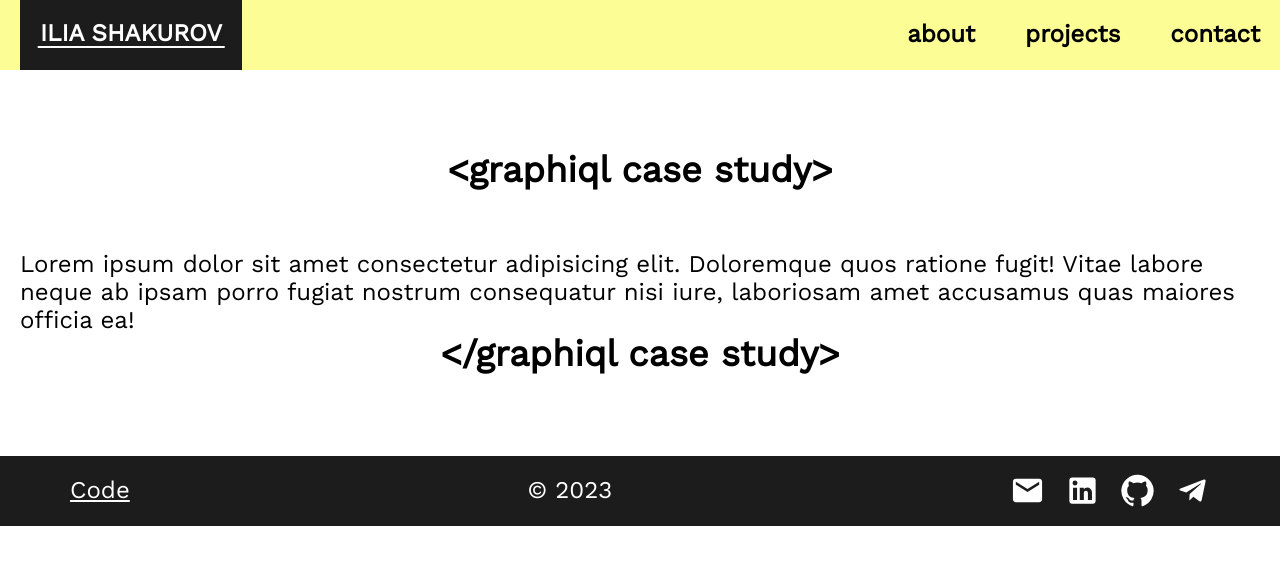
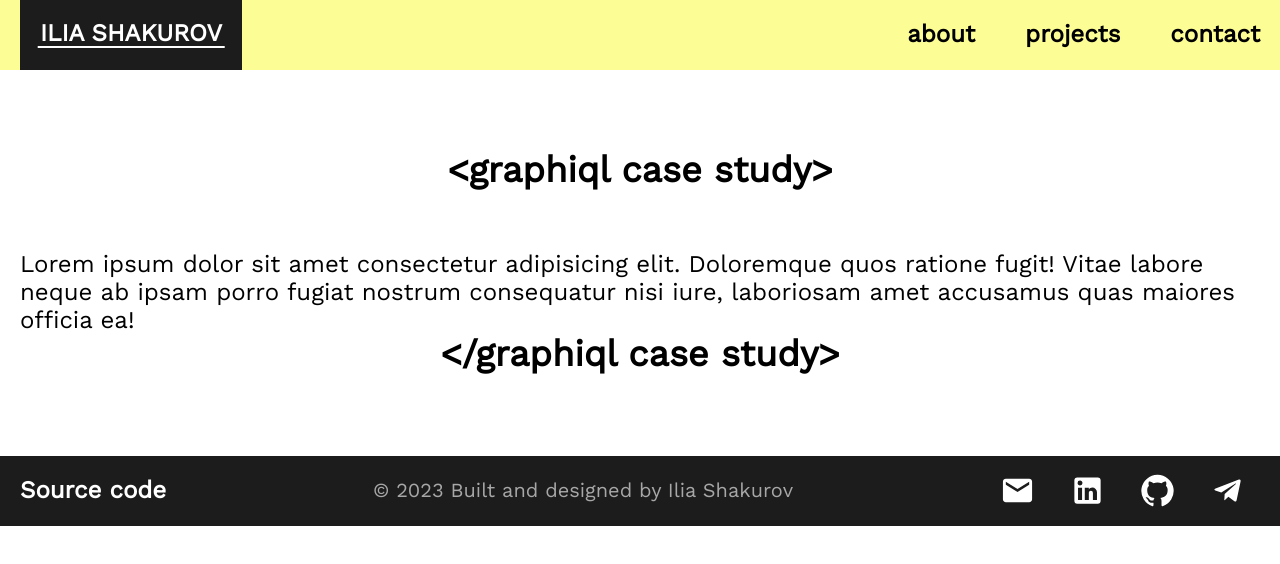
Before and after one commit to Ilichhh/portfolio-website, a React (Vite) app: page /graphiql in a window 1280 px wide. Shown: the top 564 px of the page. Built offline with nearby package versions, Linux system fonts and the light colour scheme.

Commit message:
feat: update styles for projects, contacts section and footer

```diff
--- a/src/components/FeaturedProjectPreview.tsx
+++ b/src/components/FeaturedProjectPreview.tsx
@@ -2,6 +2,7 @@ import { Link } from 'react-router-dom';
 import { useParallax } from 'react-scroll-parallax';
 
 import { LinkButton, TechBadge } from './common';
+import EastIcon from '@mui/icons-material/East';
 
 import { ProjectPreviewData } from '../types';
 
@@ -18,10 +19,11 @@ const ProjectPreview = styled.div<{ pos: 'left' | 'right' }>`
     flex-direction: column;
   }
 `;
+
 const DesktopScreenshot = styled.img`
   width: 100%;
-  border: 4px solid ${theme.colors.textDark};
-  box-shadow: 6px 6px ${theme.colors.textDark};
+  box-shadow: 10px 10px ${theme.colors.textDark};
+  transition: 0.2s filter;
   @media (max-width: 997px) {
     width: 88%;
   }
@@ -29,14 +31,15 @@ const DesktopScreenshot = styled.img`
 
 const MobileScreenshot = styled.img<{ pos: 'left' | 'right' }>`
   position: absolute;
-  top: 80px;
+  top: 20%;
   ${({ pos }) => (pos === 'left' ? 'right: -60px' : 'left: -60px')};
   width: 28%;
-  border: 4px solid ${theme.colors.textDark};
-  box-shadow: 6px 6px ${theme.colors.textDark};
+  box-shadow: 10px 10px ${theme.colors.textDark};
+  transition: 0.2s filter;
   @media (max-width: 997px) {
     right: 0;
     left: auto;
+    width: 22%;
   }
 `;
 
@@ -49,7 +52,7 @@ const DeployLink = styled.div`
   text-decoration: none;
   opacity: 0;
   background-color: ${theme.colors.bgDark};
-  color: ${theme.colors.yellow};
+  color: ${theme.colors.purple};
   transform: translate(-50%, -50%);
   transition: 0.2s all;
 `;
@@ -57,14 +60,16 @@ const DeployLink = styled.div`
 const ScreenshotsWrapper = styled(Link)`
   position: relative;
   flex: 1 1 0;
-  // &:hover {
-  //   ${DesktopScreenshot}, ${MobileScreenshot} {
-  //     filter: blur(3px);
-  //   }
-  //   ${DeployLink} {
-  //     opacity: 1;
-  //   }
-  // }
+  @media (min-width: 769px) {
+    &:hover {
+      ${DesktopScreenshot}, ${MobileScreenshot} {
+        filter: blur(3px);
+      }
+      ${DeployLink} {
+        opacity: 1;
+      }
+    }
+  }
   @media (max-width: 997px) {
     margin-top: 40px;
   }
@@ -103,7 +108,8 @@ export const FeaturedProjectPreview = ({ data, imagePositioning }: ProjectPrevie
   const { name, stack, description, desktopImageUrl, mobileImageUrl, deployUrl, caseStudyUrl } =
     data;
 
-  const { ref } = useParallax<HTMLImageElement>({ speed: 5 });
+  const desktopParallax = useParallax<HTMLImageElement>({ speed: 3 });
+  const mobileParallax = useParallax<HTMLImageElement>({ speed: 6 });
 
   const TechList = stack.map((skill) => (
     <TechBadge small key={skill}>
@@ -117,17 +123,22 @@ export const FeaturedProjectPreview = ({ data, imagePositioning }: ProjectPrevie
         <Header>{name}</Header>
         <SkillsList>{TechList}</SkillsList>
         <Description>{description}</Description>
-        <LinkButton color={theme.colors.purple} width={180} to={caseStudyUrl}>
+        <LinkButton color={theme.colors.purple} to={caseStudyUrl}>
           Case study
+          <EastIcon />
         </LinkButton>
       </Info>
       <ScreenshotsWrapper to={deployUrl} target="_blank">
-        <DesktopScreenshot src={desktopImageUrl} alt="Project desktop preview"></DesktopScreenshot>
+        <DesktopScreenshot
+          src={desktopImageUrl}
+          alt="Project desktop preview"
+          ref={desktopParallax.ref}
+        ></DesktopScreenshot>
         <MobileScreenshot
           src={mobileImageUrl}
           pos={imagePositioning}
           alt="Project mobile preview"
-          ref={ref}
+          ref={mobileParallax.ref}
         ></MobileScreenshot>
         <DeployLink>Open Deploy</DeployLink>
       </ScreenshotsWrapper>
--- a/src/components/Footer.tsx
+++ b/src/components/Footer.tsx
@@ -1,4 +1,4 @@
-import { Link } from 'react-router-dom';
+import { StyledLink } from './common';
 
 import styled from 'styled-components';
 import theme from '../theme';
@@ -10,28 +10,31 @@ const FooterContainer = styled.footer`
   display: flex;
   justify-content: space-between;
   align-items: center;
+  gap: 20px;
   height: 70px;
   padding: 0 70px;
   color: ${theme.colors.textLight};
   background-color: ${theme.colors.bgDark};
+  @media (max-width: 1440px) {
+    padding: 20px;
+  }
   @media (max-width: 768px) {
-    padding: 0 20px;
+    flex-direction: column;
+    height: auto;
   }
 `;
 
-const FooterLink = styled(Link)`
-  color: ${theme.colors.textLight};
-`;
-
-const Year = styled.span`
-  font-weight: 500;
+const Copyright = styled.span`
+  font-size: 20px;
+  text-align: center;
+  color: ${theme.colors.textInactive};
 `;
 
 const SocialWrapper = styled.div`
   display: flex;
   gap: 20px;
-  @media (max-width: 768px) {
-    gap: 10px;
+  @media (max-width: 997px) {
+    gap: 8px;
   }
 `;
 
@@ -47,10 +50,14 @@ export const Footer = () => {
 
   return (
     <FooterContainer>
-      <FooterLink to="https://github.com/Ilichhh/portfolio-website" target="_blank">
-        Code
-      </FooterLink>
-      <Year>© 2023</Year>
+      <StyledLink
+        color={theme.colors.textLight}
+        to="https://github.com/Ilichhh/portfolio-website"
+        target="_blank"
+      >
+        Source code
+      </StyledLink>
+      <Copyright>© 2023 Built and designed by Ilia Shakurov</Copyright>
       <SocialWrapper>{socialIcons}</SocialWrapper>
     </FooterContainer>
   );
--- a/src/components/SocialListItem.tsx
+++ b/src/components/SocialListItem.tsx
@@ -1,16 +1,13 @@
 import React from 'react';
-import { Link } from 'react-router-dom';
 
 import styled from 'styled-components';
+import { StyledLink, LinkIcon } from './common';
 
 const ListItem = styled.li`
+  display: flex;
+  align-items: center;
+  gap: 15px;
   list-style: none;
-`;
-
-const StyledLink = styled(Link)<{ color?: string }>`
-  display: flex;
-  gap: 15px;
-  color: ${({ color }) => color};
 `;
 
 interface SocialListItemProps {
@@ -23,8 +20,10 @@ interface SocialListItemProps {
 export const SocialListItem = ({ icon: Icon, link, description, color }: SocialListItemProps) => {
   return (
     <ListItem>
+      <LinkIcon to={link} target="_blank" color={color}>
+        <Icon fontSize="large" />
+      </LinkIcon>
       <StyledLink to={link} target="_blank" color={color}>
-        <Icon fontSize="large" />
         {description}
       </StyledLink>
     </ListItem>
--- a/src/components/common/Buttons.tsx
+++ b/src/components/common/Buttons.tsx
@@ -7,6 +7,8 @@ export const LinkButton = styled(Link)<{ color?: string; width?: number }>`
   display: flex;
   justify-content: center;
   align-items: center;
+  align-self: flex-start;
+  gap: 8px;
   height: 50px;
   width: ${({ width }) => width}px;
   padding: 20px;
@@ -19,8 +21,8 @@ export const LinkButton = styled(Link)<{ color?: string; width?: number }>`
   cursor: pointer;
   transition: 0.2s all;
   &:hover {
-    transform: translate(-2px, -2px);
-    box-shadow: 8px 8px;
+    transform: translate(-3px, -3px);
+    box-shadow: 9px 9px;
   }
 `;
 
@@ -28,6 +30,7 @@ export const Button = styled.button<{ color?: string; width?: number; centered?:
   display: flex;
   justify-content: center;
   align-items: center;
+  align-self: flex-start;
   height: 50px;
   width: ${({ width }) => width}px;
   padding: 20px;
@@ -40,7 +43,7 @@ export const Button = styled.button<{ color?: string; width?: number; centered?:
   cursor: pointer;
   transition: 0.2s all;
   &:hover {
-    transform: translate(-2px, -2px);
-    box-shadow: 8px 8px;
+    transform: translate(-3px, -3px);
+    box-shadow: 9px 9px;
   }
 `;
--- a/src/components/common/Links.tsx
+++ b/src/components/common/Links.tsx
@@ -5,11 +5,10 @@ import theme from '../../theme';
 
 export const StyledLink = styled(Link)<{ color?: string }>`
   position: relative;
-  display: flex;
   gap: 6px;
   font-weight: 600;
   text-decoration: none;
-  color: ${theme.colors.textDark};
+  color: ${({ color }) => (color ? color : theme.colors.textDark)};
   transition: 0.2s all;
   &:before {
     content: '';
@@ -17,7 +16,7 @@ export const StyledLink = styled(Link)<{ color?: string }>`
     bottom: 0;
     width: 0;
     height: 2px;
-    background-color: ${theme.colors.textDark};
+    background-color: ${({ color }) => (color ? color : theme.colors.textDark)};
     transition: 0.2s all ease-out;
   }
   &:hover {
@@ -26,3 +25,9 @@ export const StyledLink = styled(Link)<{ color?: string }>`
     }
   }
 `;
+
+export const LinkIcon = styled(Link)<{ color?: string }>`
+  display: flex;
+  color: ${({ color }) => (color ? color : theme.colors.textDark)};
+  transition: 0.2s all;
+`;
--- a/src/components/common/index.ts
+++ b/src/components/common/index.ts
@@ -7,4 +7,4 @@ export {
 } from './SectionElements';
 export { LinkButton } from './Buttons';
 export { TechBadge } from './Badges';
-export { StyledLink } from './Links';
+export { StyledLink, LinkIcon } from './Links';
--- a/src/components/sections/ContactSection.tsx
+++ b/src/components/sections/ContactSection.tsx
@@ -16,10 +16,7 @@ import theme from '../../theme';
 
 import { socialData } from '../../data/social';
 import { SocialListItem } from '../../components/SocialListItem';
-
-const SERVICE_ID = 'service_4hgt81h';
-const TEMPLATE_ID = 'template_ll411ze';
-const USER_ID = 'aoi3RUjI0fMvlih9Z';
+import { SERVICE_ID, TEMPLATE_ID, USER_ID } from '../../constants';
 
 const ContactData = styled.div`
   flex: 1 1 0;
@@ -100,15 +97,10 @@ export const ContactSection = () => {
             <ContactData>
               <ContactDescription>
                 The best way to quickly get in touch with me is through{' '}
-                <StyledLink to="https://t.me/ilichhh" color={theme.colors.yellow}>
-                  Telegram
-                </StyledLink>
-                . For business proposals, you can reach me via{' '}
-                <StyledLink to="mailto:shakurov.ia@gmail.com" color={theme.colors.yellow}>
-                  email
-                </StyledLink>
-                . I speak Russian and English. Additionally, feel free to subscribe to my social
-                networks.
+                <StyledLink to="https://t.me/ilichhh">Telegram</StyledLink>. For business proposals,
+                you can reach me via{' '}
+                <StyledLink to="mailto:shakurov.ia@gmail.com">email</StyledLink>. I speak Russian
+                and English. Additionally, feel free to subscribe to my social networks.
               </ContactDescription>
               <SocialLinks>{contactsList}</SocialLinks>
             </ContactData>
--- /dev/null
+++ b/src/constants.ts
@@ -0,0 +1,3 @@
+export const SERVICE_ID = 'service_4hgt81h';
+export const TEMPLATE_ID = 'template_ll411ze';
+export const USER_ID = 'aoi3RUjI0fMvlih9Z';
--- a/src/globalStyles.ts
+++ b/src/globalStyles.ts
@@ -16,6 +16,9 @@ const GlobalStyles = createGlobalStyle`
     font-size: 24px;
     background-color: ${theme.colors.bgLight};
     color: ${theme.colors.textDark};
+    @media (max-width: 768px) {
+      font-size: 20px;
+    }
   }
   a {
     color: ${theme.colors.textDark};
--- a/src/theme.ts
+++ b/src/theme.ts
@@ -4,7 +4,7 @@ const theme = {
     bgDark: '#1c1c1c',
     textLight: '#FFFFFF',
     textDark: '#000000',
-    textInactive: '#595959',
+    textInactive: '#a8a7a7',
     yellow: '#FDFD96',
     green: '#BAFCA2',
     pink: '#FFC0CB',
```
